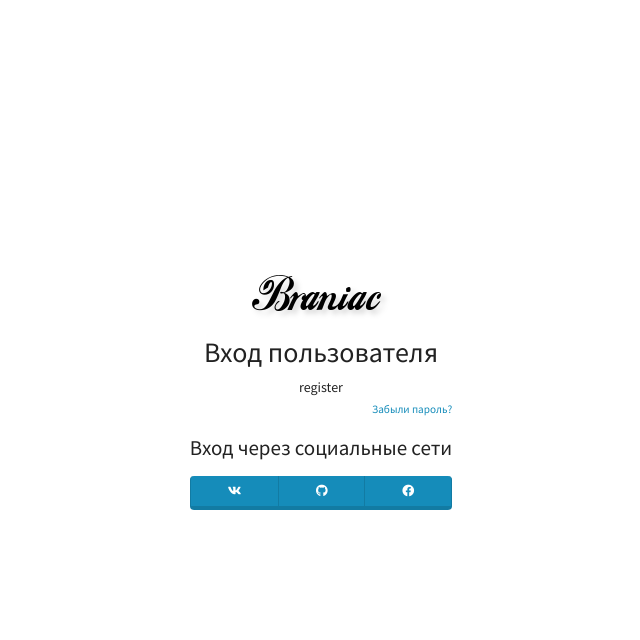
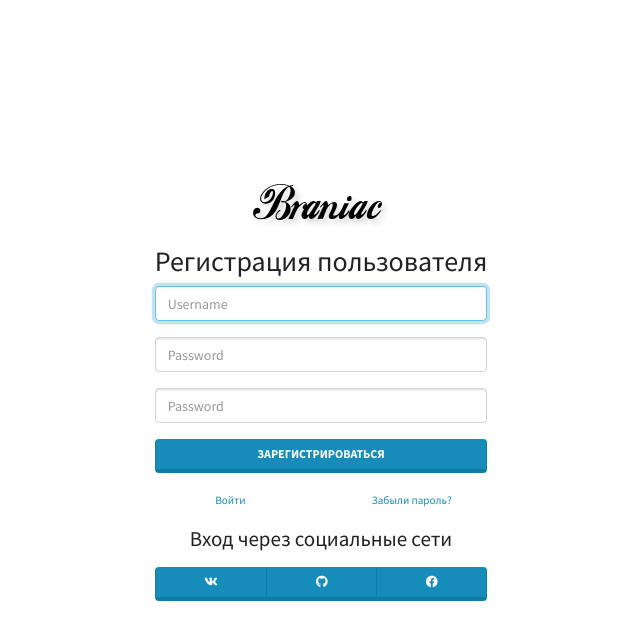
Before and after one commit to Eulampios/django_h, a Django app: page /authapp/register/ in a window 1280 px wide. Shown: the top 640 px of the page, without its empty margins (319-959 px from the left). Run offline with Django 4.2, Linux system fonts and the light colour scheme; some libraries are stand-ins or nearby versions.

Commit message:
init commit

```diff
--- a/authapp/templates/authapp/base.html
+++ b/authapp/templates/authapp/base.html
@@ -28,10 +28,18 @@
         <p>
             <a href="/"><img src="/static/img/logo.png" alt=""></a>
         </p>
-        <h2>Вход пользователя</h2>
+        <h2>{{ title }}</h2>
         {% block content %}
         {% endblock %}
-
+        </p>
+        <h4>Вход через социальные сети</h4>
+        <p>
+        <div class="btn-group btn-block" role="group">
+            <a class="btn btn-primary" href="#" role="button"><i class="fab fa-vk"></i></a>
+            <a class="btn btn-primary" href="#" role="button"><i class="fab fa-github"></i></a>
+            <a class="btn btn-primary" href="#" role="button"><i class="fab fa-facebook"></i></a>
+        </div>
+        </p>
     </div>
 </div>
 
@@ -48,6 +56,10 @@
 <!-- FontAwesome -->
 <script src="/js/fontawesome.all.min.js"></script>
 
+{% block js %}
+
+{% endblock %}
+
 
 </body>
 
--- a/authapp/templates/authapp/register.html
+++ b/authapp/templates/authapp/register.html
@@ -1,18 +1,56 @@
 {% extends 'authapp/base.html' %}
 {% block content %}
-<form>
-   register
+<form method="POST">
+    {% csrf_token %}
+    <p>
+        <input type="text" name="username" autofocus=""
+               autocapitalize="none" autocomplete="username"
+               maxlength="150" class="textinput textInput form-control"
+               required="" id="id_username" placeholder="Username">
+    </p>
+    <p>
+        <input type="password" name="password1"
+               autocomplete="current-password"
+               class="textinput textInput form-control" required=""
+               id="id_password1" placeholder="Password">
+    </p>
+    <p>
+        <input type="password" name="password2"
+               autocomplete="current-password"
+               class="textinput textInput form-control" required=""
+               id="id_password2" placeholder="Password">
+    </p>
+    <p>
+        <button type="submit"
+                class="btn btn-primary btn-block">Зарегистрироваться
+        </button>
+    </p>
 </form>
-<p class="text-right">
-    <a href=""><small>Забыли пароль?</small></a>
-</p>
-<h4>Вход через социальные сети</h4>
 <p>
-<div class="btn-group btn-block" role="group">
-    <a class="btn btn-primary" href="#" role="button"><i class="fab fa-vk"></i></a>
-    <a class="btn btn-primary" href="#" role="button"><i class="fab fa-github"></i></a>
-    <a class="btn btn-primary" href="#" role="button"><i class="fab fa-facebook"></i></a>
+<div class="row justify-content-between">
+    <div class="col">
+        <a
+                href="{% url 'authapp:login' %}"><small>Войти</small></a>
+    </div>
+    <div class="col">
+        <a href="#"><small>Забыли пароль?</small></a>
+    </div>
 </div>
-</p>
+
 
 {% endblock %}
+
+{% block js %}
+<script>
+    $(document).ready(function () {
+        {%
+            if messages %}
+// Toasts
+        $(".toast").toast({delay: 5000});
+        $(".toast").toast("show");
+        {%
+            endif %
+        }
+    });
+</script>
+{% endblock %}
--- a/authapp/urls.py
+++ b/authapp/urls.py
@@ -8,5 +8,5 @@
     path('login/', LoginView.as_view(), name='login'),
     path('register/', RegisterView.as_view(), name='register'),
     path('logout/', LogoutView.as_view(), name='logout'),
-    path('login/', EditView.as_view(), name='edit'),
+    path('edit/', EditView.as_view(), name='edit'),
 ]
--- a/authapp/views.py
+++ b/authapp/views.py
@@ -4,10 +4,16 @@
 
 class LoginView(TemplateView):
     template_name = 'authapp/login.html'
+    extra_context = {
+        'title': 'Вход пользователя'
+    }
 
 
 class RegisterView(TemplateView):
     template_name = 'authapp/register.html'
+    extra_context = {
+        'title' : 'Регистрация пользователя'
+    }
 
 
 class LogoutView(TemplateView):
```
Also changed, not shown: authapp/templates/authapp/login.html (+8 -10 lines).
